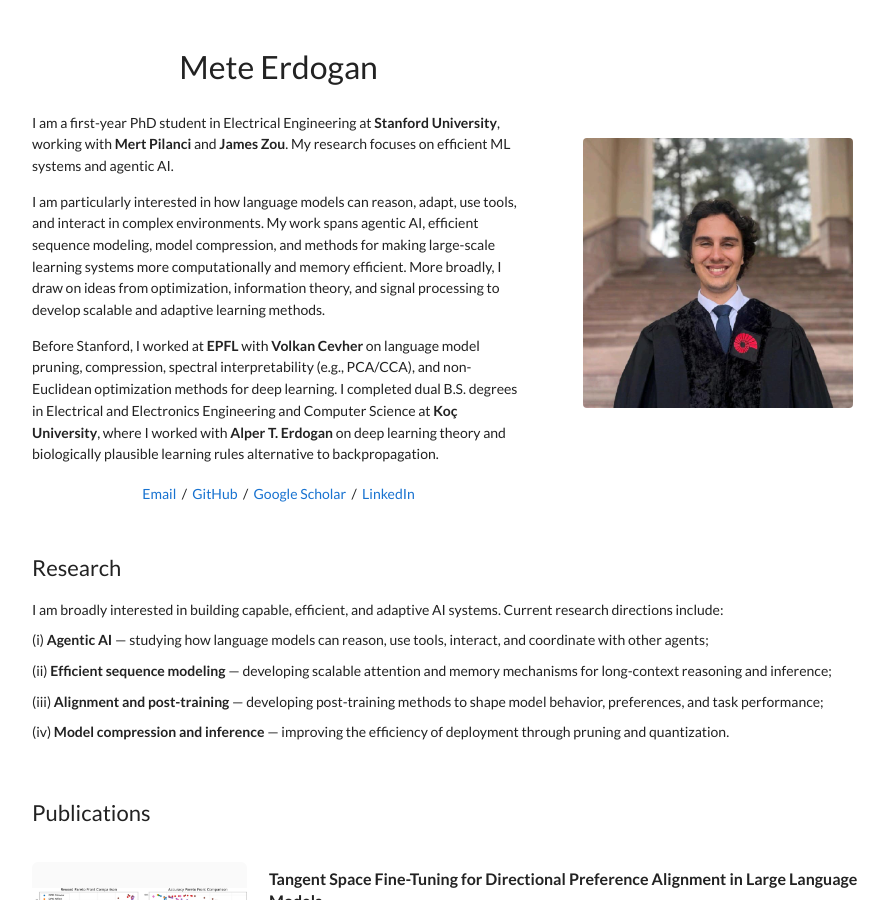
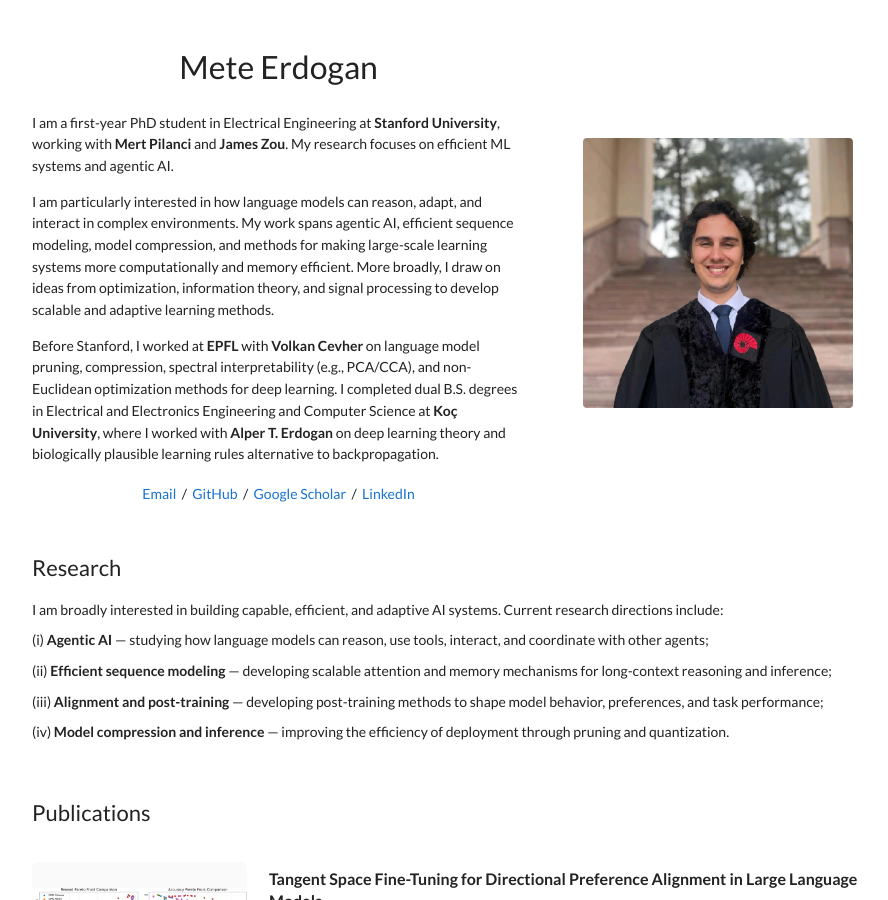
Before and after one commit to meterdogan07/meterdogan07.github.io, a Jekyll site: the page docs/index.html, which Jekyll copies as it is, in a window 1280 px wide and 900 px high. Shown: the whole window, without its empty margins (183-1071 px from the left). Built offline with Jekyll 4.4.1, drawn with Linux system fonts in a browser that asks for light colours.

Commit message:
Update interests paragraph in index.html
Removed 'use tools,' from the interests paragraph for clarity.

```diff
--- a/docs/index.html
+++ b/docs/index.html
@@ -35,7 +35,7 @@
     <div>
       <h1>Mete Erdogan</h1>
       <p>I am a first-year PhD student in Electrical Engineering at <b>Stanford University</b>, working with <b>Mert Pilanci</b> and <b>James Zou</b>. My research focuses on efficient ML systems and agentic AI.</p>
-      <p>I am particularly interested in how language models can reason, adapt, use tools, and interact in complex environments. My work spans agentic AI, efficient sequence modeling, model compression, and methods for making large-scale learning systems more computationally and memory efficient. More broadly, I draw on ideas from optimization, information theory, and signal processing to develop scalable and adaptive learning methods.</p>
+      <p>I am particularly interested in how language models can reason, adapt, and interact in complex environments. My work spans agentic AI, efficient sequence modeling, model compression, and methods for making large-scale learning systems more computationally and memory efficient. More broadly, I draw on ideas from optimization, information theory, and signal processing to develop scalable and adaptive learning methods.</p>
       <p>Before Stanford, I worked at <b>EPFL</b> with <b>Volkan Cevher</b> on language model pruning, compression, spectral interpretability (e.g., PCA/CCA), and non-Euclidean optimization methods for deep learning. I completed dual B.S. degrees in Electrical and Electronics Engineering and Computer Science at <b>Koç University</b>, where I worked with <b>Alper T. Erdogan</b> on deep learning theory and biologically plausible learning rules alternative to backpropagation.</p>
       <div class="links"><a href="mailto:merdogan@stanford.edu">Email</a> &nbsp;/&nbsp; <a href="https://github.com/meterdogan07">GitHub</a> &nbsp;/&nbsp; <a href="https://scholar.google.com/citations?user=h2nJVBgAAAAJ&hl=en">Google Scholar</a> &nbsp;/&nbsp; <a href="https://www.linkedin.com/in/meteerdogan/">LinkedIn</a></div>
     </div>
```
